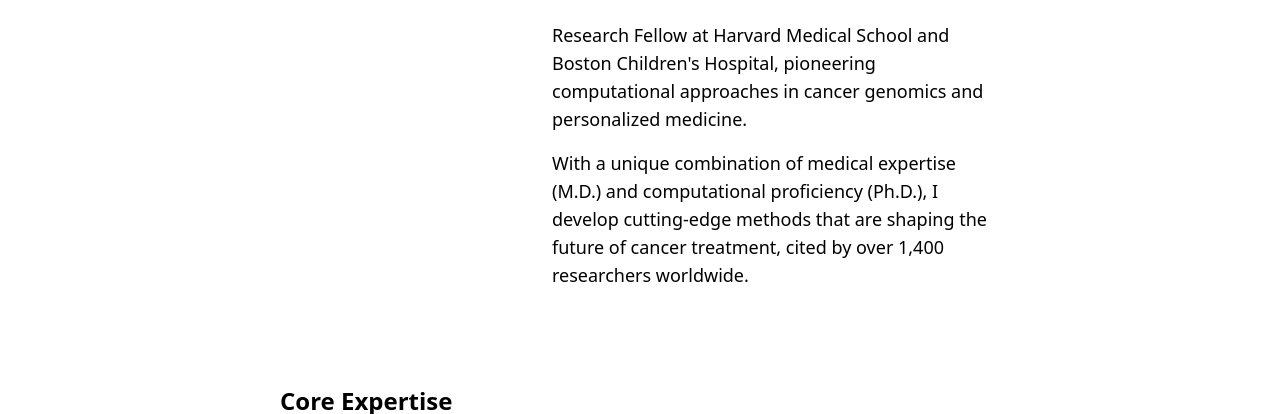
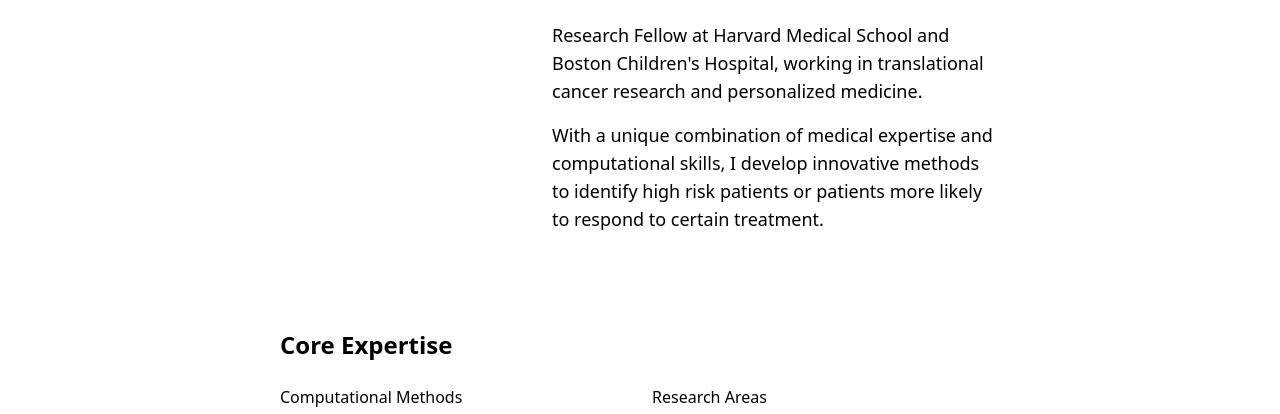
Before and after one commit to sztup/sztup.github.io, a plain HTML site: page index.html in a window 1280 px wide. Shown: the part 315-729 px from the top of the page. Drawn offline with nearby package versions, Linux system fonts and the light colour scheme.

Commit message:
Update index.html

```diff
--- a/index.html
+++ b/index.html
@@ -121,12 +121,11 @@
                         <div class="space-y-4">
                             <p class="text-lg">
                                 Research Fellow at Harvard Medical School and Boston Children's Hospital,
-                                pioneering computational approaches in cancer genomics and personalized medicine.
+                                working in translational cancer research and personalized medicine.
                             </p>
                             <p class="text-lg">
-                                With a unique combination of medical expertise (M.D.) and computational proficiency (Ph.D.),
-                                I develop cutting-edge methods that are shaping the future of cancer treatment, cited by
-                                over 1,400 researchers worldwide.
+                                With a unique combination of medical expertise and computational skills,
+                                I develop innovative methods to identify high risk patients or patients more likely to respond to certain treatment.
                             </p>
                         </div>
                     </div>
```
